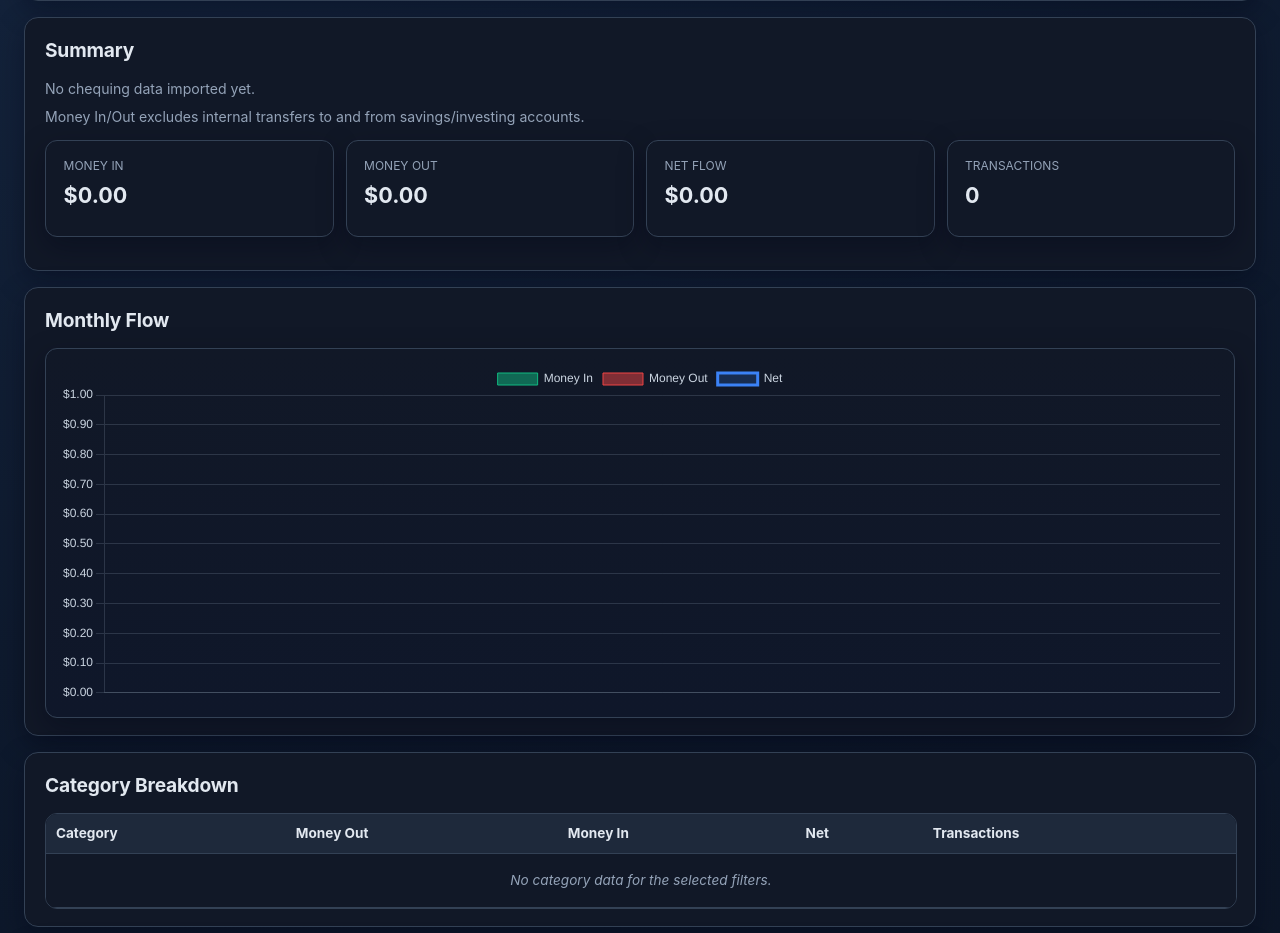
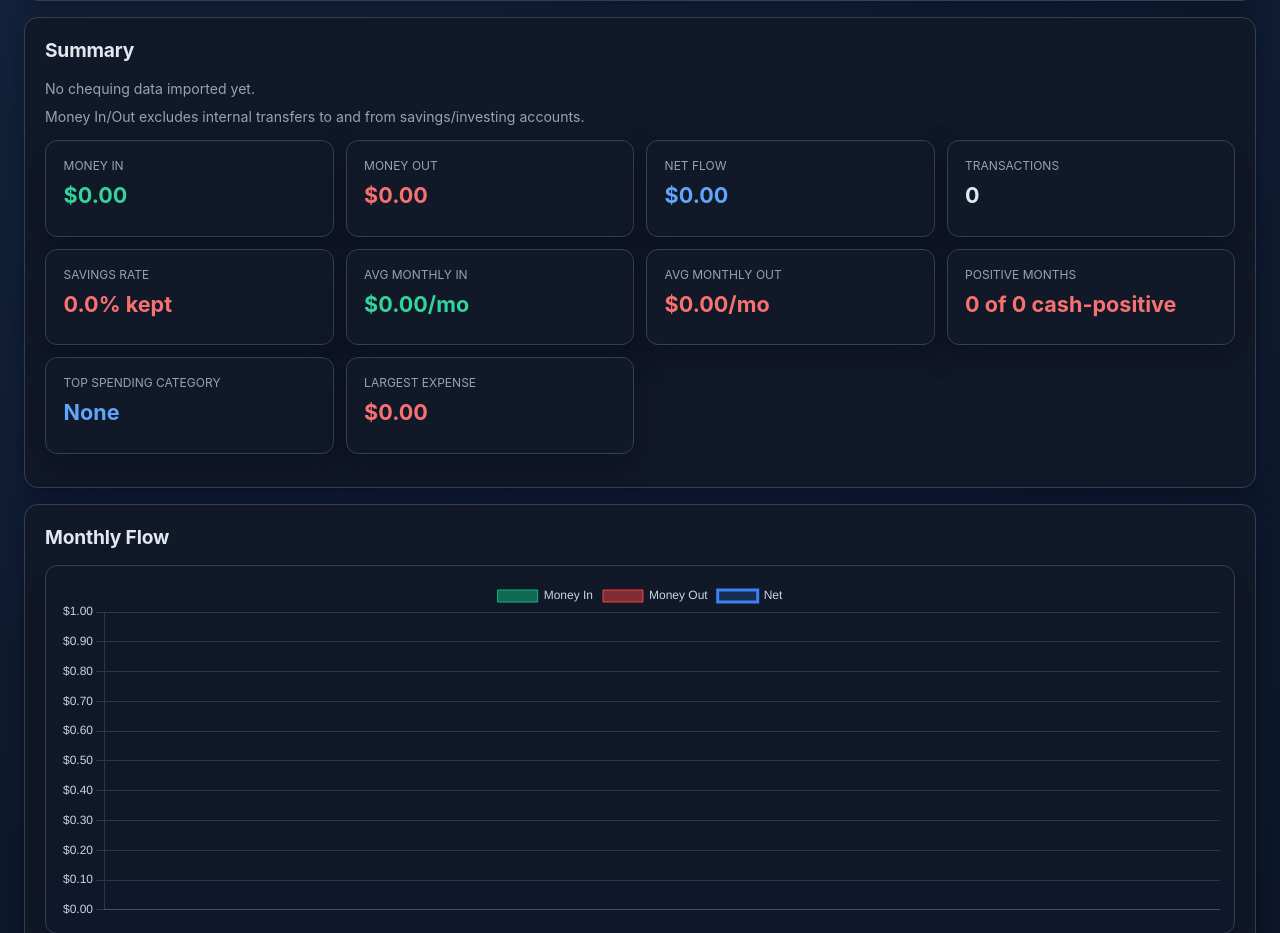
Before and after one commit to GabrielJean/FinGlass, a Django app: page /chequing in a window 1280 px wide. Shown: the part 551-1484 px from the top of the page. Run offline with Django 5.2, Linux system fonts and the light colour scheme; the visitor is signed in with stand-in values (Sample User, id 1); data that the repository does not hold is empty; parts of the project's set-up code (start-up, migrations or seed data) failed here and were passed over.

Commit message:
feat: enhance financial insights with new metrics and version update alert

```diff
--- a/core/chequing_views.py
+++ b/core/chequing_views.py
@@ -209,9 +209,63 @@ def chequing_dashboard(request):
 
     categories.sort(key=lambda item: item.get("total_out", 0), reverse=True)
 
+    months_count = len(monthly)
+    avg_monthly_in = round(total_in / months_count, 2) if months_count else 0.0
+    avg_monthly_out = round(total_out / months_count, 2) if months_count else 0.0
+    positive_months = sum(1 for row in monthly if float(row.get("net") or 0) > 0)
+    savings_rate_pct = round((net_flow / total_in) * 100, 1) if total_in > 0 else 0.0
+
+    largest_outflow_row = None
+    largest_inflow_row = None
+    for row in rows:
+        amount = float(row.get("amount") or 0)
+        if amount < 0 and not _is_internal_transfer_to_savings_or_investing(row):
+            if largest_outflow_row is None or abs(amount) > abs(float(largest_outflow_row.get("amount") or 0)):
+                largest_outflow_row = row
+        if amount > 0 and not _is_internal_transfer_from_savings_or_investing(row):
+            if largest_inflow_row is None or amount > float(largest_inflow_row.get("amount") or 0):
+                largest_inflow_row = row
+
+    top_spending_category = categories[0] if categories else None
+    top_spending_share_pct = 0.0
+    if top_spending_category and total_out > 0:
+        top_spending_share_pct = round((float(top_spending_category.get("total_out") or 0) / total_out) * 100, 1)
+
+    insights = {
+        "months_count": months_count,
+        "positive_months": positive_months,
+        "avg_monthly_in": avg_monthly_in,
+        "avg_monthly_out": avg_monthly_out,
+        "savings_rate_pct": savings_rate_pct,
+        "largest_outflow": {
+            "amount": round(abs(float(largest_outflow_row.get("amount") or 0)), 2),
+            "description": str(largest_outflow_row.get("description") or "").strip(),
+            "category": str(largest_outflow_row.get("category") or "Other").strip() or "Other",
+            "transaction_date": str(largest_outflow_row.get("transaction_date") or ""),
+        }
+        if largest_outflow_row
+        else None,
+        "largest_inflow": {
+            "amount": round(float(largest_inflow_row.get("amount") or 0), 2),
+            "description": str(largest_inflow_row.get("description") or "").strip(),
+            "category": str(largest_inflow_row.get("category") or "Other").strip() or "Other",
+            "transaction_date": str(largest_inflow_row.get("transaction_date") or ""),
+        }
+        if largest_inflow_row
+        else None,
+        "top_spending_category": {
+            "category": str(top_spending_category.get("category") or "Other").strip() or "Other",
+            "total_out": round(float(top_spending_category.get("total_out") or 0), 2),
+            "share_pct": top_spending_share_pct,
+        }
+        if top_spending_category
+        else None,
+    }
+
     return JsonResponse(
         {
             "summary": summary,
+            "insights": insights,
             "monthly": monthly,
             "categories": categories,
             "latest_transaction_date": latest_transaction_date.isoformat() if latest_transaction_date else "",
--- a/core/views.py
+++ b/core/views.py
@@ -1,3 +1,4 @@
+from django.conf import settings
 from django.http import JsonResponse
 from django.shortcuts import render
 from django.views.decorators.csrf import ensure_csrf_cookie
@@ -11,7 +12,15 @@ def login_page(request):
 
 
 def index_page(request):
-    return render(request, "index.html")
+    return render(
+        request,
+        "index.html",
+        {
+            "app_build_timestamp": getattr(settings, "APP_BUILD_TIMESTAMP", ""),
+            "app_github_repository": getattr(settings, "APP_GITHUB_REPOSITORY", "GabrielJean/FinGlass"),
+            "app_github_default_branch": getattr(settings, "APP_GITHUB_DEFAULT_BRANCH", "main"),
+        },
+    )
 
 
 def _feature_enabled(request, feature):
--- a/static/chequing.js
+++ b/static/chequing.js
@@ -4,6 +4,12 @@ const summaryMoneyInEl = document.getElementById("summaryMoneyIn");
 const summaryMoneyOutEl = document.getElementById("summaryMoneyOut");
 const summaryNetFlowEl = document.getElementById("summaryNetFlow");
 const summaryTransactionsEl = document.getElementById("summaryTransactions");
+const summarySavingsRateEl = document.getElementById("summarySavingsRate");
+const summaryAvgMonthlyInEl = document.getElementById("summaryAvgMonthlyIn");
+const summaryAvgMonthlyOutEl = document.getElementById("summaryAvgMonthlyOut");
+const summaryPositiveMonthsEl = document.getElementById("summaryPositiveMonths");
+const summaryTopSpendingCategoryEl = document.getElementById("summaryTopSpendingCategory");
+const summaryLargestExpenseEl = document.getElementById("summaryLargestExpense");
 
 const filtersForm = document.getElementById("chequingFiltersForm");
 const filterStartDateEl = document.getElementById("filterStartDate");
@@ -82,6 +88,17 @@ function fmtMoney(value) {
   return common.fmtMoney(value, currencyFormatter);
 }
 
+function setSummaryTone(element, tone) {
+  if (!element) {
+    return;
+  }
+  element.classList.remove("summary-value-positive", "summary-value-negative", "summary-value-neutral");
+  if (!tone) {
+    return;
+  }
+  element.classList.add(`summary-value-${tone}`);
+}
+
 function moneyTickCallback(value) {
   return fmtMoney(value);
 }
@@ -119,10 +136,54 @@ function buildQueryFromFilters() {
 
 function renderSummary(data) {
   const summary = data.summary || {};
-  summaryMoneyInEl.textContent = fmtMoney(summary.total_in || 0);
-  summaryMoneyOutEl.textContent = fmtMoney(summary.total_out || 0);
-  summaryNetFlowEl.textContent = fmtMoney(summary.net_flow || 0);
+  const insights = data.insights || {};
+  const totalIn = Number(summary.total_in || 0);
+  const totalOut = Number(summary.total_out || 0);
+  const netFlow = Number(summary.net_flow || 0);
+
+  summaryMoneyInEl.textContent = fmtMoney(totalIn);
+  summaryMoneyOutEl.textContent = fmtMoney(totalOut);
+  summaryNetFlowEl.textContent = fmtMoney(netFlow);
   summaryTransactionsEl.textContent = Number(summary.transactions || 0).toString();
+
+  setSummaryTone(summaryMoneyInEl, "positive");
+  setSummaryTone(summaryMoneyOutEl, "negative");
+  setSummaryTone(summaryNetFlowEl, netFlow > 0 ? "positive" : netFlow < 0 ? "negative" : "neutral");
+
+  if (summarySavingsRateEl) {
+    const savingsRatePct = Number(insights.savings_rate_pct || 0);
+    summarySavingsRateEl.textContent = `${savingsRatePct.toFixed(1)}% kept`;
+    setSummaryTone(summarySavingsRateEl, savingsRatePct >= 20 ? "positive" : savingsRatePct < 5 ? "negative" : "neutral");
+  }
+  if (summaryAvgMonthlyInEl) {
+    summaryAvgMonthlyInEl.textContent = `${fmtMoney(Number(insights.avg_monthly_in || 0))}/mo`;
+    setSummaryTone(summaryAvgMonthlyInEl, "positive");
+  }
+  if (summaryAvgMonthlyOutEl) {
+    summaryAvgMonthlyOutEl.textContent = `${fmtMoney(Number(insights.avg_monthly_out || 0))}/mo`;
+    setSummaryTone(summaryAvgMonthlyOutEl, "negative");
+  }
+  if (summaryPositiveMonthsEl) {
+    const positiveMonths = Number(insights.positive_months || 0);
+    const monthsCount = Number(insights.months_count || 0);
+    const positiveRatio = monthsCount > 0 ? positiveMonths / monthsCount : 0;
+    summaryPositiveMonthsEl.textContent = `${positiveMonths} of ${monthsCount} cash-positive`;
+    setSummaryTone(summaryPositiveMonthsEl, positiveRatio >= 0.6 ? "positive" : positiveRatio < 0.4 ? "negative" : "neutral");
+  }
+  if (summaryTopSpendingCategoryEl) {
+    const topCategory = insights.top_spending_category || null;
+    summaryTopSpendingCategoryEl.textContent = topCategory
+      ? `${String(topCategory.category || "Other")} · ${Number(topCategory.share_pct || 0).toFixed(1)}%`
+      : "None";
+    setSummaryTone(summaryTopSpendingCategoryEl, "neutral");
+  }
+  if (summaryLargestExpenseEl) {
+    const largestExpense = insights.largest_outflow || null;
+    summaryLargestExpenseEl.textContent = largestExpense
+      ? `${fmtMoney(Number(largestExpense.amount || 0))} · ${String(largestExpense.category || "Other")}`
+      : fmtMoney(0);
+    setSummaryTone(summaryLargestExpenseEl, "negative");
+  }
 
   chequingAsOfEl.textContent = data.latest_transaction_date
     ? `Imported through ${data.latest_transaction_date}.`
--- a/static/css/components.css
+++ b/static/css/components.css
@@ -45,6 +45,25 @@
   margin: 0.25rem 0 0.5rem;
   font-size: 1.35rem;
   font-weight: 700;
+}
+
+.summary-value-positive {
+  color: #34d399;
+}
+
+.summary-value-negative {
+  color: #f87171;
+}
+
+.summary-value-neutral {
+  color: #60a5fa;
+}
+
+.summary-meta {
+  margin: -0.1rem 0 0;
+  font-size: 0.78rem;
+  line-height: 1.3;
+  color: #94a3b8;
 }
 
 .chart-card {
--- a/static/css/theme.css
+++ b/static/css/theme.css
@@ -209,6 +209,22 @@ html[data-theme="light"] label,
 html[data-theme="light"] .empty-row td.empty-state,
 html[data-theme="light"] td.empty-state {
   color: #475569;
+}
+
+html[data-theme="light"] .summary-value-positive {
+  color: #059669;
+}
+
+html[data-theme="light"] .summary-value-negative {
+  color: #dc2626;
+}
+
+html[data-theme="light"] .summary-value-neutral {
+  color: #2563eb;
+}
+
+html[data-theme="light"] .summary-meta {
+  color: #64748b;
 }
 
 html[data-theme="light"] button,
--- a/templates/chequing.html
+++ b/templates/chequing.html
@@ -210,6 +210,30 @@
             <p class="summary-label">Transactions</p>
             <p class="summary-value" id="summaryTransactions">0</p>
           </article>
+          <article class="summary-card">
+            <p class="summary-label">Savings Rate</p>
+            <p class="summary-value" id="summarySavingsRate">0.0%</p>
+          </article>
+          <article class="summary-card">
+            <p class="summary-label">Avg Monthly In</p>
+            <p class="summary-value" id="summaryAvgMonthlyIn">$0.00</p>
+          </article>
+          <article class="summary-card">
+            <p class="summary-label">Avg Monthly Out</p>
+            <p class="summary-value" id="summaryAvgMonthlyOut">$0.00</p>
+          </article>
+          <article class="summary-card">
+            <p class="summary-label">Positive Months</p>
+            <p class="summary-value" id="summaryPositiveMonths">0 / 0</p>
+          </article>
+          <article class="summary-card">
+            <p class="summary-label">Top Spending Category</p>
+            <p class="summary-value" id="summaryTopSpendingCategory">None</p>
+          </article>
+          <article class="summary-card">
+            <p class="summary-label">Largest Expense</p>
+            <p class="summary-value" id="summaryLargestExpense">$0.00</p>
+          </article>
         </div>
       </section>
 
```
Also changed, not shown: other parts of static/css/components.css (+72 -0 lines), core/credit_card_views.py (+49 -0 lines), finglass_project/settings.py (+13 -0 lines), static/credit_card.js (+64 -15 lines), static/overview.js (+103 -0 lines), templates/credit_card.html (+24 -0 lines), templates/index.html (+26 -1 lines), .github/workflows/build-and-push.yml, 1 other file.
